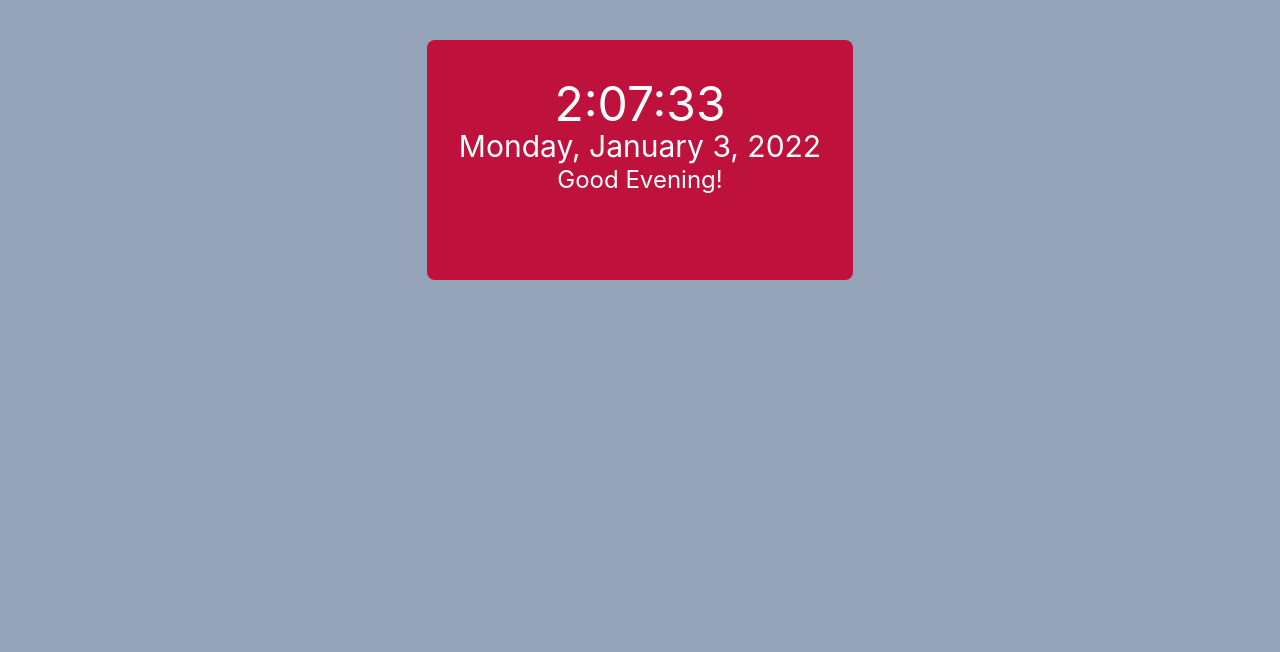
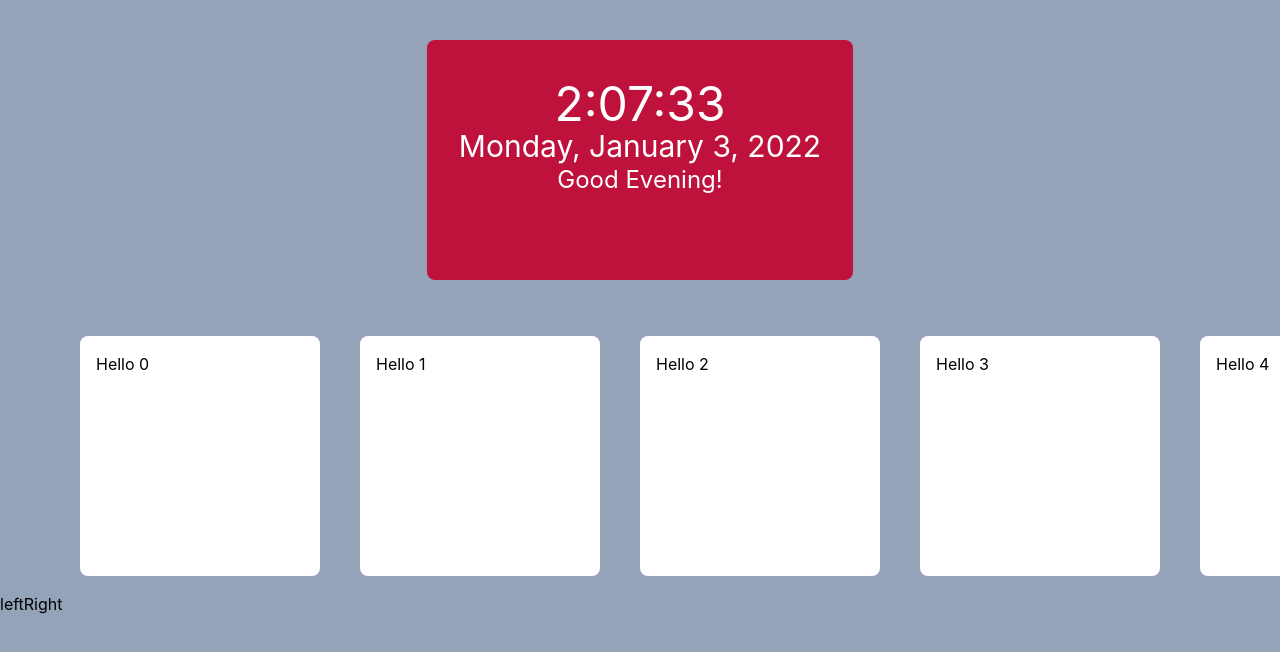
Before and after one commit to Bestest-Study-Group/bestest-chrome-extension, a React (Create React App) app: page / in a window 1280 px wide. Shown: the top 652 px of the page. Built offline with nearby package versions, Linux system fonts and the light colour scheme; no server answers.

Commit message:
refractored top sites and added dummy cards

```diff
--- a/src/App.tsx
+++ b/src/App.tsx
@@ -1,14 +1,14 @@
 import React from 'react';
 import { useEffect, useState } from 'react'
-import Card from './templateComponents/Card'
-import CardRow from './templateComponents/CardRow';
+import TopSites from './components/TopSites';
+import DummyCards from './components/DummyCards'
 import TimeDisplay from './templateComponents/TimeDisplay';
 
 function App() {
 	return (
 		<div className="bg-slate-400 h-screen">
 			<TimeDisplay/>
-			<CardRow></CardRow>
+			<DummyCards/>
 		</div>
 	);
 }
--- /dev/null
+++ b/src/components/DummyCards.tsx
@@ -0,0 +1,27 @@
+import React, { ReactElement, useEffect, useState } from 'react'
+import CardRow from '../templateComponents/CardRow'
+import Card from '../templateComponents/Card'
+
+function DummyCards() {
+    const [cards, setCards] = useState(new Array<ReactElement>())
+    useEffect(() => {
+        for (let i = 0; i < 10; i++) {
+            setCards(prev => [...prev,
+                <Card key={i}>
+                    <h1>Hello {i}</h1>
+                </Card>
+
+                ]
+            )
+        }
+        console.log(cards)
+    }, [])
+
+    return (
+        <CardRow>
+           {cards}
+        </CardRow>
+
+    )
+}
+export default DummyCards
--- /dev/null
+++ b/src/components/TopSites.tsx
@@ -0,0 +1,29 @@
+import React, { ReactElement, useState, useEffect } from 'react'
+import CardRow from '../templateComponents/CardRow';
+import Card from '../templateComponents/Card';
+
+function TopSites(props: any) {
+    const [topSiteLinks, setTopSiteLinks] = useState(new Array<ReactElement>());
+
+    function OutputTopSites(topSites: chrome.topSites.MostVisitedURL[]) {
+        topSites.forEach((site: chrome.topSites.MostVisitedURL) => {
+            setTopSiteLinks(prev => [...prev, <Card>
+                <a href={site.url}>{site.title}</a>
+            </Card>])
+            console.log(topSiteLinks);
+        })
+    }
+
+    useEffect(() => {
+        if (chrome.topSites !== undefined) {
+            chrome.topSites.get(OutputTopSites);
+        }
+    }, [])
+
+    return (
+        <CardRow>
+            {topSiteLinks}
+        </CardRow>
+    )
+}
+export default TopSites
--- a/src/templateComponents/CardRow.tsx
+++ b/src/templateComponents/CardRow.tsx
@@ -1,29 +1,23 @@
-import React, { ReactElement, useEffect, useState } from "react";
-import { JsxElement } from "typescript";
-import Card from "./Card";
-
+import React, { ReactElement, useEffect, useRef, useState } from "react";
 
 function CardRow(props:any){
-    const [topSiteLinks, setTopSiteLinks] = useState(new Array<ReactElement>());
 
-    function OutputTopSites(topSites: chrome.topSites.MostVisitedURL[]) {
-        topSites.forEach((site: chrome.topSites.MostVisitedURL) => {
-            setTopSiteLinks(prev => [...prev, <Card>
-                <a href={site.url}>{site.title}</a>
-            </Card>])
-            console.log(topSiteLinks);
-        })
-    }
+    const ref = useRef<any>(null)
 
-    useEffect(() => {
-        if (chrome.topSites !== undefined) {
-            chrome.topSites.get(OutputTopSites);
+    const scroll = (scrollOffset:number) => {
+        if(ref && ref.current){
+            ref.current.scrollLeft += scrollOffset;
         }
-    }, [])
 
+      };
     return(
-        <div className="grid grid-rows-1 grid-flow-col px-20 py-4 gap-10 overflow-x-auto">
-            {topSiteLinks}
+        <div>
+            <div className="grid grid-rows-1 grid-flow-col px-20 py-4 gap-10 overflow-x-hidden" ref={ref}>
+                {props.children}
+            </div>
+            <button onClick={()=>scroll(-200)}>left</button>
+            <button onClick={()=>scroll(200)}>Right</button>
+
         </div>
     )
 }
```
